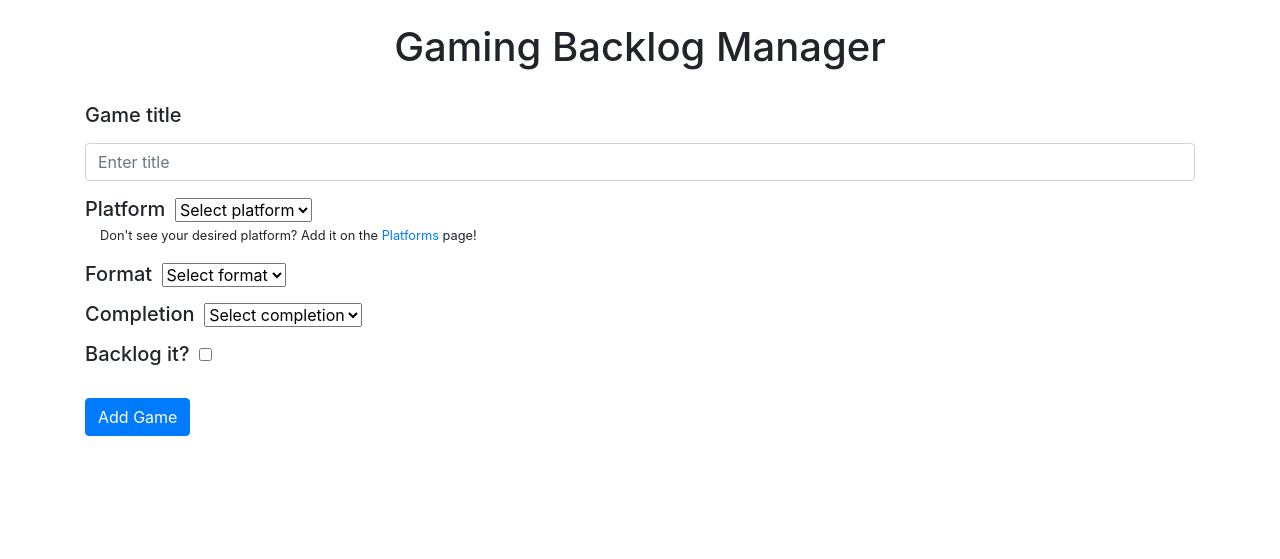
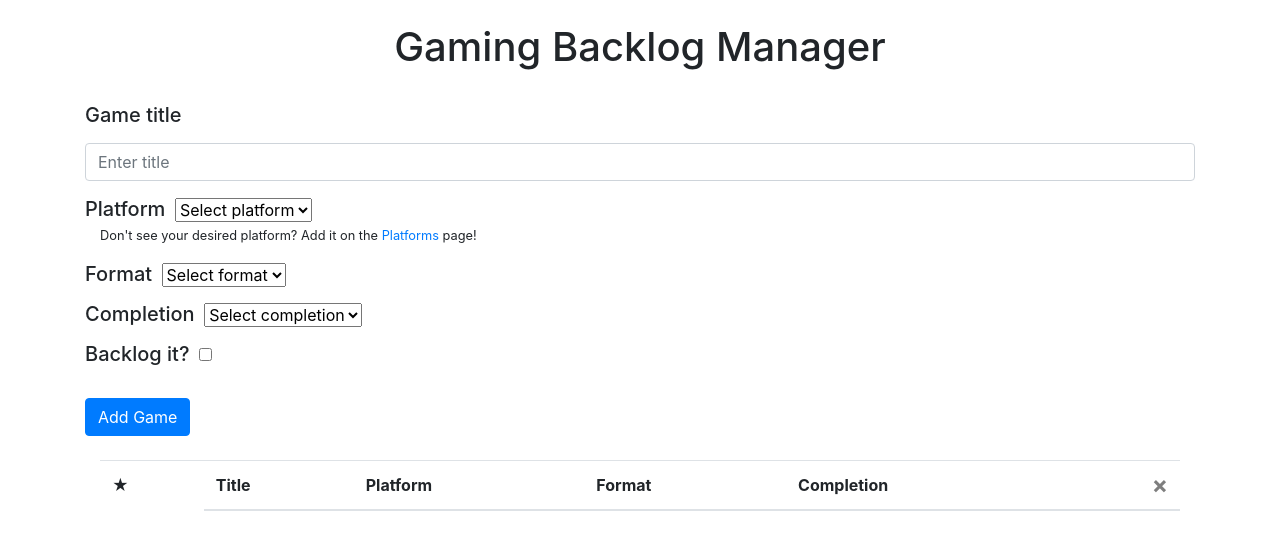
Before and after one commit to bsker1/flask_gbm, a Flask app: page /gaming-backlog-manager in a window 1280 px wide. Shown: the part 57-616 px from the top of the page. Run offline with Flask 3, Linux system fonts and the light colour scheme; the visitor is signed in with stand-in values (Sample User, id 1); data that the repository does not hold is empty; some libraries are stand-ins or nearby versions.

Commit message:
started table display for games in database

```diff
--- a/website/templates/gaming_backlog_manager.html
+++ b/website/templates/gaming_backlog_manager.html
@@ -58,4 +58,43 @@
     <button type="submit" class="btn btn-primary">Add Game</button>
   </form>
   <br />
+
+  <div class="container">
+    <table class="table table-hover">
+      <thead>
+        <tr>
+          <td scope="col">&#9733;</td>
+          <th scope="col">Title</th>
+          <th scope="col">Platform</th>
+          <th scope="col">Format</th>
+          <th scope="col">Completion</th>
+          <th scope="col">
+            <button disabled type="button" class="close">
+              <span aria-hidden="true">&times;</span>
+            </button>
+          </th>
+        </tr>
+      </thead>
+      <tbody>
+        {% for game in user.games %}
+          <tr>
+            {% if game.backlogged == 'Yes' %}
+              <td scope="row">&#9733;</td>
+            {% else %}
+              <td scope="row">&#9734;</td>
+            {% endif %}
+            <td>{{ game.title }}</td>
+            <td>{{ game.platform_id }}</td>
+            <td>{{ game.format }}</td>
+            <td>{{ game.completion }}</td>
+            <td>
+              <button type="button" class="close" onClick="deleteGame({{ game.id }})">
+                <span aria-hidden="true">&times;</span>
+              </button>
+            </td>
+          </tr>
+        {% endfor %}
+      </tbody>
+    </table>
+  </div>
 {% endblock %}
```
